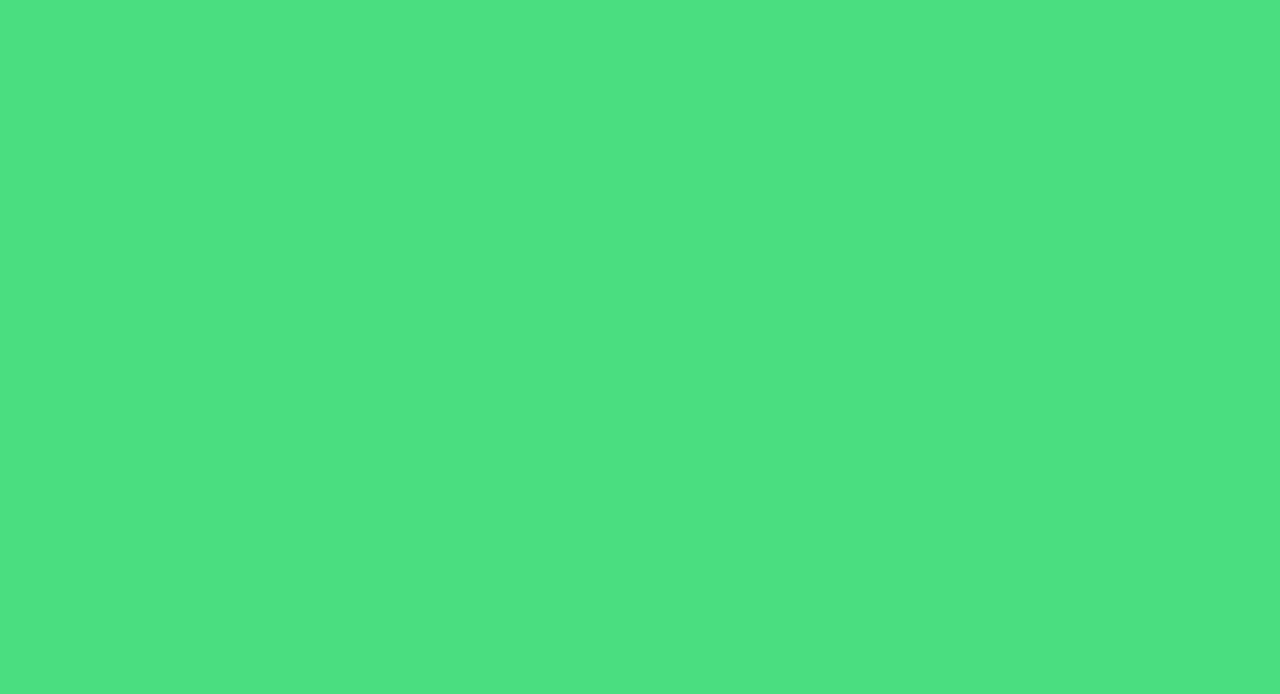
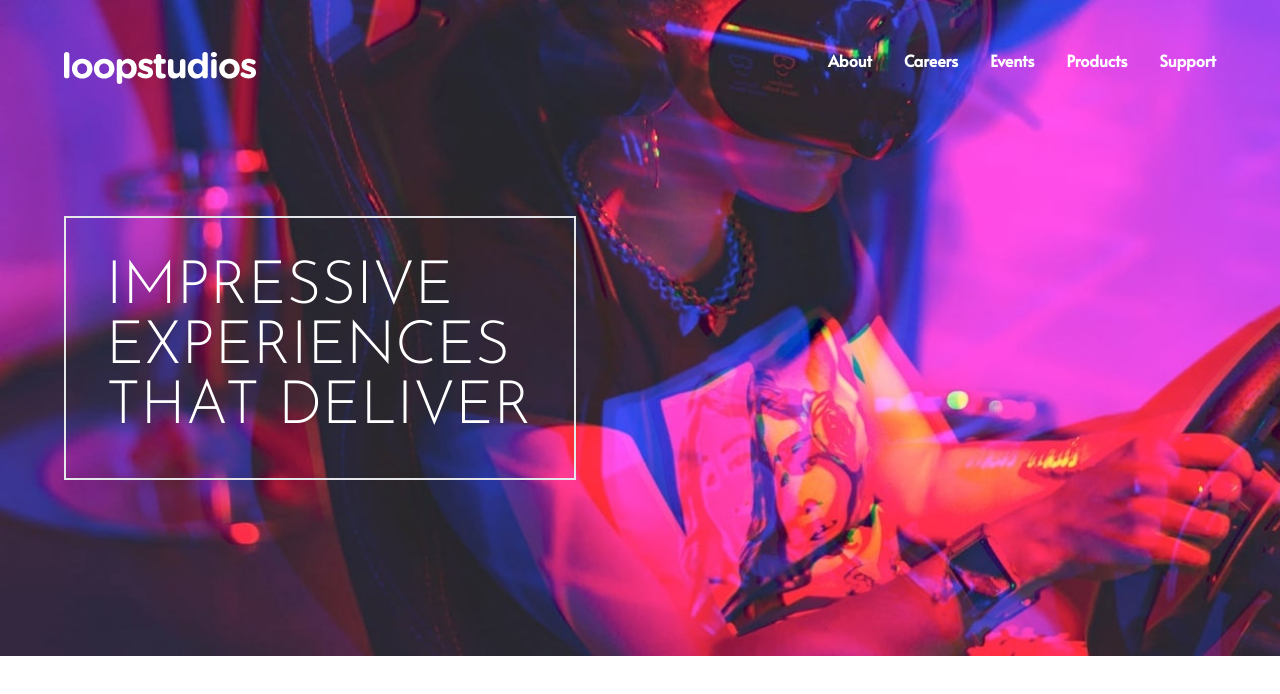
Before and after one commit to foyzan/Loopstudio, a website built with Vite: page index.html in a window 1280 px wide. Built offline with nearby package versions, Linux system fonts and the light colour scheme.

Commit message:
hero section done

```diff
--- a/index.html
+++ b/index.html
@@ -6,7 +6,46 @@
     <link rel="stylesheet" href="main.css">
     <title>Document</title>
 </head>
-<body class="bg-green-400">
+<body>
+    <!-- Hero section -->
+    <section id="hero">
+        <!-- Hero contianer -->
+        <div class="container max-w-6xl mx-auto px-6 py-12 md:px-0">
+        <!-- Logo and menu -->
+         <nav class="flex justify-between items-center font-bold text-white">
+            <!-- logo -->
+             <img src="images/logo.svg" alt="">
 
+             <!-- Menu Items -->
+             <div class="hidden h-10 font-alata md:flex md:space-x-8">
+                <div class="group">
+                    <a href="#">About</a>
+                    <div class="mx-2 group-hover:border-b group-hover:border-blue-50"></div>
+                </div>
+                <div class="group">
+                    <a href="#">Careers</a>
+                    <div class="mx-2 group-hover:border-b group-hover:border-blue-50"></div>
+                </div>
+                <div class="group">
+                    <a href="#">Events</a>
+                    <div class="mx-2 group-hover:border-b group-hover:border-blue-50"></div>
+                </div>
+                <div class="group">
+                    <a href="#">Products</a>
+                    <div class="mx-2 group-hover:border-b group-hover:border-blue-50"></div>
+                </div>
+                <div class="group">
+                    <a href="#">Support</a>
+                    <div class="mx-2 group-hover:border-b group-hover:border-blue-50"></div>
+                </div>
+             </div>
+
+
+         </nav>
+
+          <!-- @todo hamburger icon -->
+           <div class="max-w-lg my-32 p-4 text-white text-4xl font-sans font-light uppercase border-2 md:p-10 md:text-6xl">Impressive Experiences That Deliver</div>
+        </div>
+    </section>
 </body>
 </html>
--- a/main.css
+++ b/main.css
@@ -1,3 +1,21 @@
+
+@import url('https://fonts.googleapis.com/css2?family=Alata&family=Josefin+Sans:ital,wght@0,100..700;1,100..700&display=swap');
 @tailwind base;
 @tailwind components;
 @tailwind utilities;
+
+#hero
+{
+    background-image: url(images/desktop/image-hero.jpg);
+    background-repeat: no-repeat;
+    background-size: cover;
+}
+
+@media (max-width:576px)
+{
+    #hero
+    {
+        background-image: url(images/desktop/image-hero.jpg);
+        background-position: center;
+    }
+}
--- a/tailwind.config.js
+++ b/tailwind.config.js
@@ -2,7 +2,18 @@
 module.exports = {
   content: ["*"],
   theme: {
-    extend: {},
+    screens: {
+      sm: '480px',
+      md: '768px',
+      lg: '976px',
+      xl: '1140px'
+    },
+    extend: {
+      fontFamily: {
+        sans: ["Josefin Sans", "sans-serif"],
+        alata: ["Alata", "sans-serif"]
+      }
+    },
   },
   plugins: [],
 }
```
